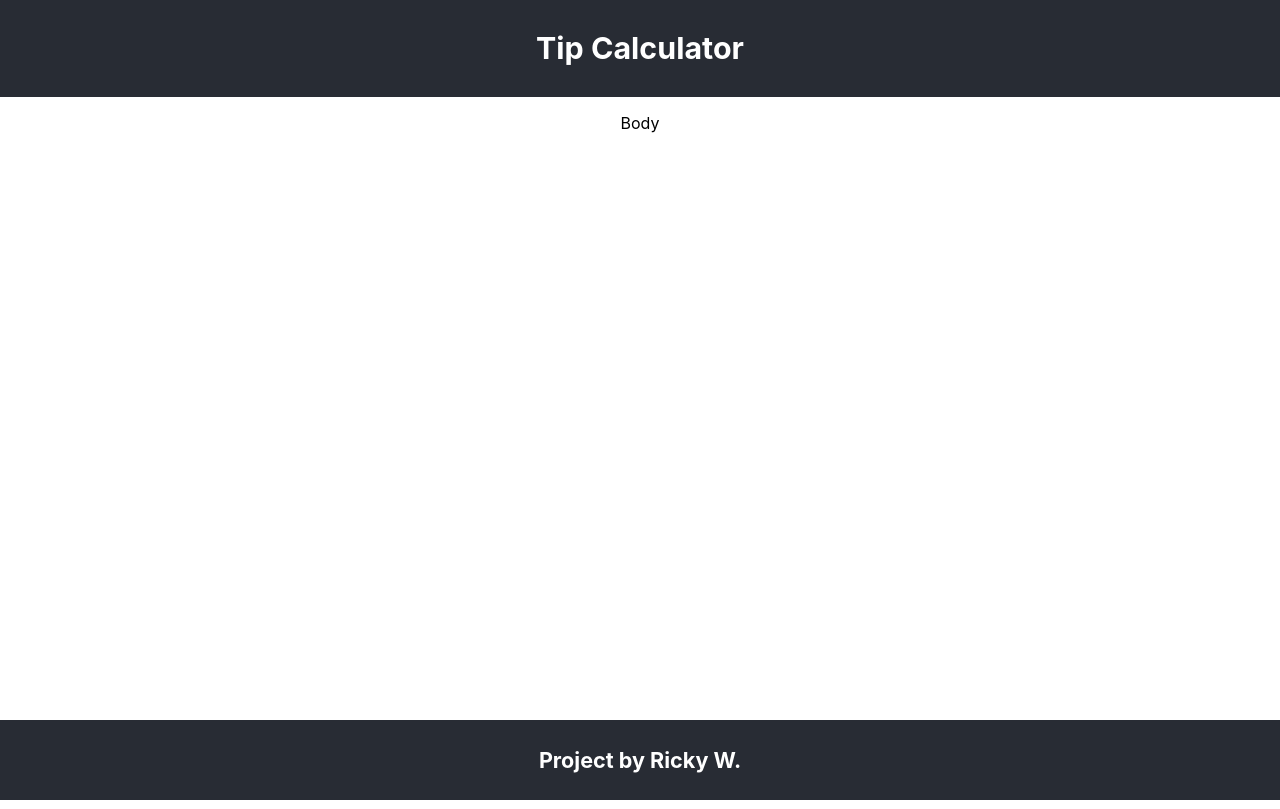
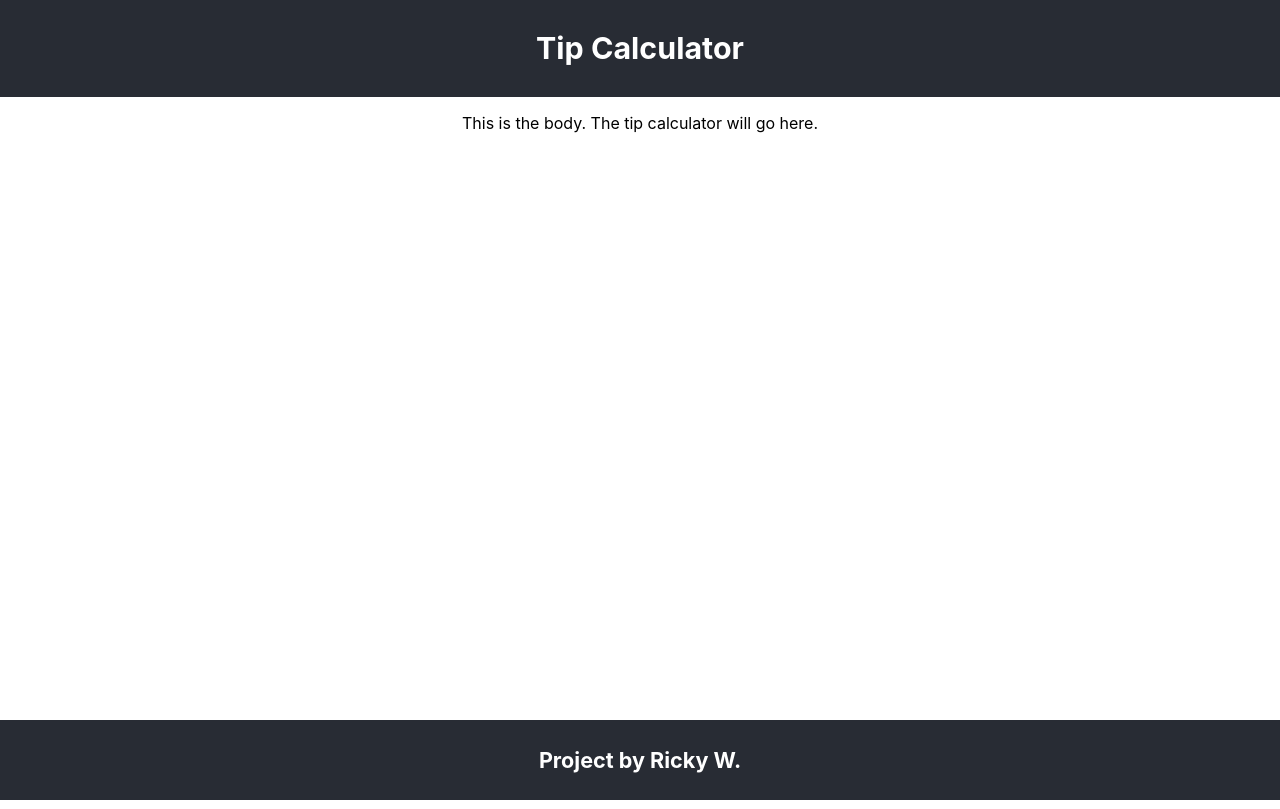
Before and after one commit to RicardoGWill/react-tip-calculator, a React (Create React App) app: page / in a window 1280 px wide. Built offline with nearby package versions, Linux system fonts and the light colour scheme.

Commit message:
Minor revision to Body.js.

```diff
--- a/src/components/Body.js
+++ b/src/components/Body.js
@@ -4,7 +4,7 @@ class Body extends Component {
   render(){
     return(
       <div>
-        Body
+        This is the body.  The tip calculator will go here.
       </div>
     );
   }
```
